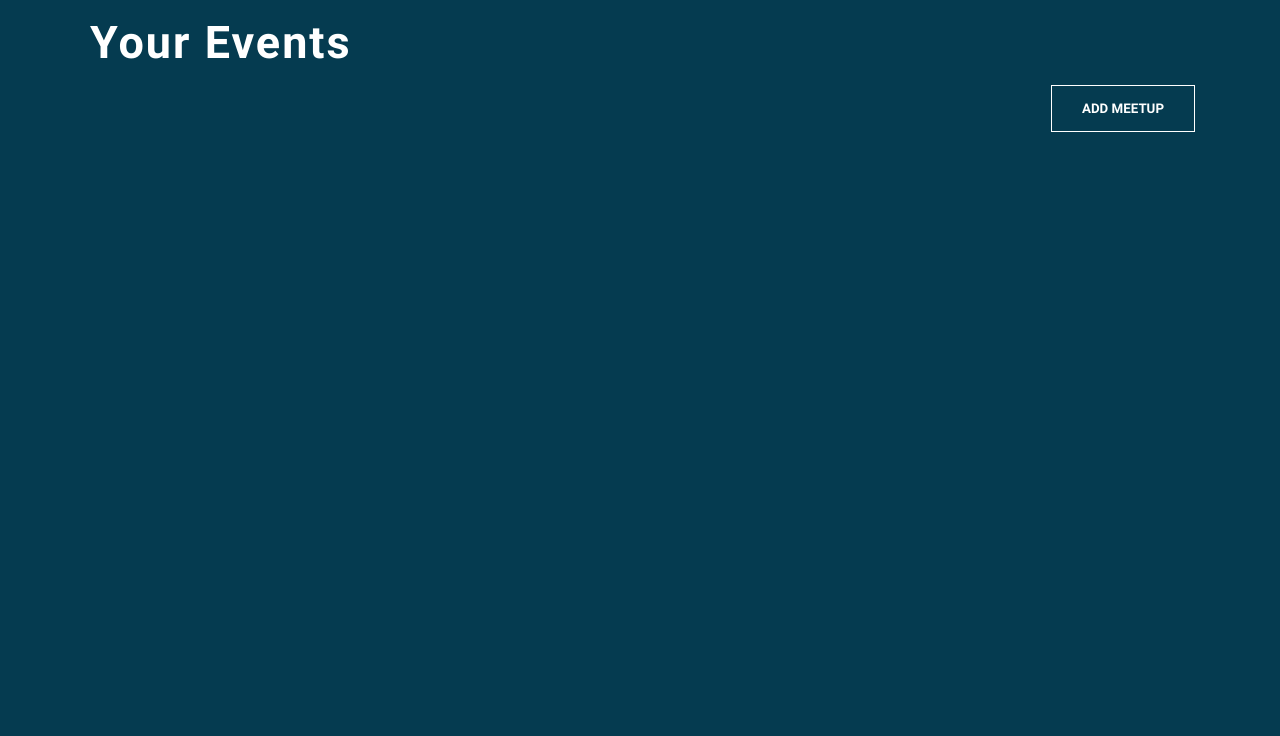
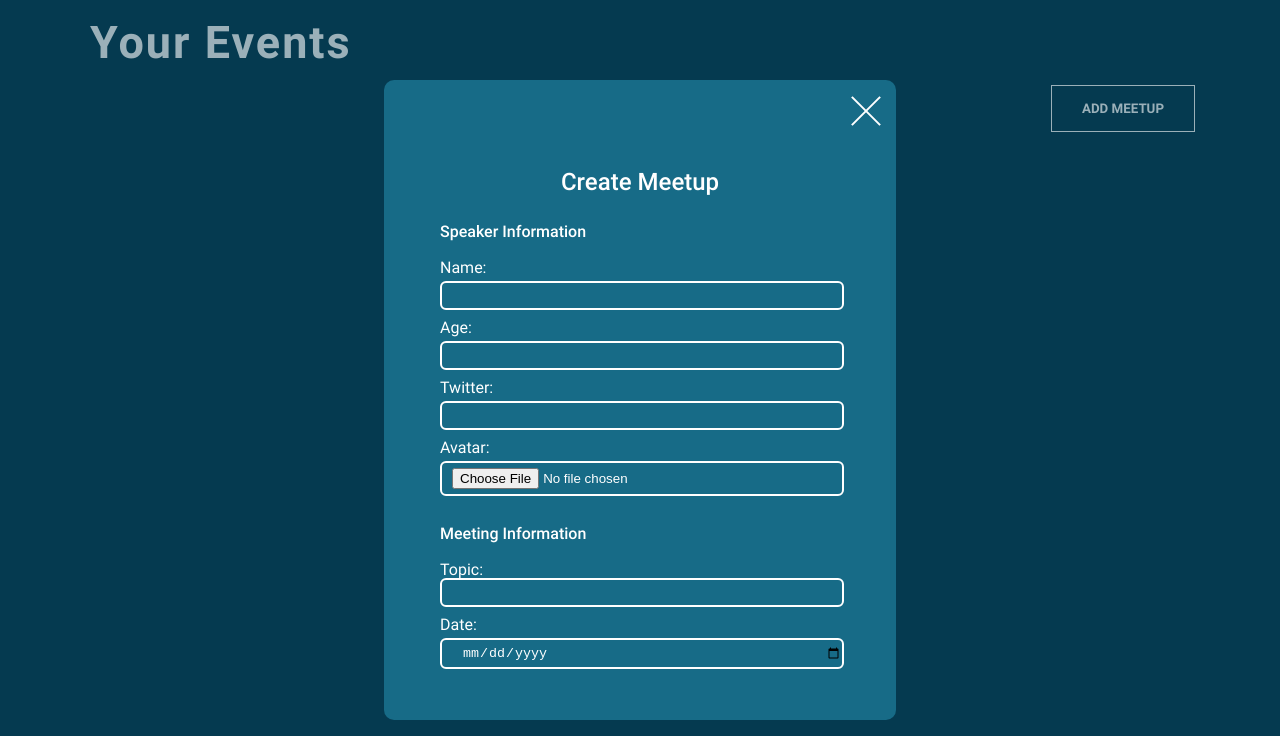
Before and after one commit to TranSang231/javascript, a website built with Parcel: page src/index.html in a window 1280 px wide. Both pictures are taken after a click on the button "ADD MEETUP". Built offline with nearby package versions, Linux system fonts and the light colour scheme.

Commit message:
create form create a  meetup

```diff
--- /dev/null
+++ b/src/assets/css/base/common.css
@@ -0,0 +1,53 @@
+.hidden {
+  display: none;
+}
+
+.appear {
+  display: block;
+}
+
+.background {
+  width: 100vw;
+  height: 100vh;
+  position: fixed;
+  top: 0;
+  background-color: var(--primary-color);
+  opacity: 0.4;
+  z-index: 1000;
+}
+
+.title {
+  font-family: "Roboto-Medium";
+  font-size: 18px;
+  margin-top: 20px;
+  margin-bottom: 20px;
+}
+
+.subtitle {
+  font-family: "Roboto-Medium";
+  font-size: 12px;
+  margin-bottom: 15px;
+  margin-top: 15px;
+}
+
+@media screen and (min-width: 768px) {
+  .title {
+    font-size: 20px;
+    margin-top: 25px;
+    margin-bottom: 25px;
+  }
+}
+
+@media screen and (min-width: 1200px) {
+  .title {
+    font-size: 24px;
+    margin-top: 30px;
+    margin-bottom: 30px;
+  }
+
+  .subtitle {
+    font-size: 16px;
+    margin-bottom: 20px;
+    margin-top: 20px;
+  }
+}
--- a/src/assets/css/base/index.css
+++ b/src/assets/css/base/index.css
@@ -1,3 +1,4 @@
 @import url("./reset.css");
 @import url("./typography.css");
 @import url("./global.css");
+@import url("./common.css");
--- a/src/assets/css/components/button.css
+++ b/src/assets/css/components/button.css
@@ -15,6 +15,43 @@
   transition: all 0.3s ease;
 }
 
+.btn-close {
+  width: 40px;
+  height: 40px;
+  background-color: transparent;
+  align-self: flex-end;
+  flex-shrink: 0;
+  position: relative;
+  padding: 0;
+  border: 0;
+  margin: 10px;
+}
+
+.btn-close:hover {
+  background-color: var(--primary-color);
+  transform: scale(1.1);
+  transition: all 0.4s ease;
+}
+
+.btn-close::before,
+.btn-close::after {
+  content: "";
+  display: block;
+  width: inherit;
+  height: 2px;
+  background-color: var(--ntrl-max-color);
+  position: absolute;
+  top: 50%;
+}
+
+.btn-close::before {
+  transform: rotate(45deg);
+}
+
+.btn-close::after {
+  transform: rotate(-45deg);
+}
+
 @media screen and (min-width: 768px) {
   .button {
     padding: 10px 15px;
--- /dev/null
+++ b/src/assets/css/sections/form-meetup.css
@@ -0,0 +1,89 @@
+.wrap-form {
+  width: 100%;
+  height: 100%;
+  background-color: var(--secondary-color);
+  position: absolute;
+  top: 0;
+  z-index: 2000;
+  display: flex;
+  flex-direction: column;
+}
+
+.form-meetup {
+  width: 260px;
+  align-self: center;
+  border: 2px solid var(--ntrl-max-color);
+  border-radius: 10px;
+  padding: 0 20px;
+  margin-bottom: 40px;
+  overflow-y: scroll;
+}
+
+.form-meetup::-webkit-scrollbar {
+  display: none;
+}
+
+.form-title {
+  text-align: center;
+}
+
+.form-meetup .label {
+  display: block;
+  padding-bottom: 5px;
+}
+
+.form-meetup .form-control {
+  width: 100%;
+  background-color: transparent;
+  border: 2px solid var(--ntrl-max-color);
+  border-radius: 6px;
+  padding: 5px 0;
+  margin-bottom: 10px;
+  text-indent: 10px;
+  color: var(--ntrl-max-color);
+}
+
+.form-meetup .btn-create {
+  display: block;
+  margin: 0 auto 20px auto;
+  border-radius: 10px;
+}
+
+.form-meetup .btn-create:hover {
+  background-color: var(--primary-color);
+}
+
+@media screen and (min-width: 768px) {
+  .wrap-form {
+    width: 50%;
+    height: 80%;
+    top: 50%;
+    left: 50%;
+    transform: translate(-50%, -50%);
+    border-radius: 10px;
+  }
+
+  .form-meetup {
+    border: 0;
+  }
+}
+
+@media screen and (min-width: 1200px) {
+  .wrap-form {
+    width: 40%;
+  }
+
+  .form-meetup {
+    width: 400px;
+  }
+
+  .label {
+    padding-bottom: 6px;
+  }
+
+  .form-control {
+    border-radius: 10px;
+    padding: 10px 0;
+    margin-bottom: 15px;
+  }
+}
--- a/src/assets/css/sections/index.css
+++ b/src/assets/css/sections/index.css
@@ -1,2 +1,3 @@
 @import url("./header.css");
 @import url("./meetups.css");
+@import url("./form-meetup.css");
--- a/src/index.html
+++ b/src/index.html
@@ -1,11 +1,13 @@
 <!DOCTYPE html>
 <html lang="en">
+
 <head>
   <meta charset="UTF-8" />
   <meta name="viewport" content="width=device-width, initial-scale=1.0" />
   <title>Meetup</title>
   <link rel="stylesheet" href="./assets/css/main.css" />
 </head>
+
 <body>
   <header class="header">
     <div class="container">
@@ -22,7 +24,54 @@
         </div>
       </div>
     </section>
+
+    <section class="create-meetup hidden">
+      <div class="background"></div>
+      <div class="wrap-form">
+        <button class="btn-close"></button>
+        <form class="form-meetup" action="">
+          <h2 class="form-title title">Create Meetup</h2>
+
+          <h3 class="subtitle">Speaker Information</h3>
+
+          <label class="label" for="name">Name:</label>
+          <input class="form-control" type="text" name="name" id="name" />
+
+          <label class="label" for="age">Age:</label>
+          <input class="form-control" type="text" name="age" id="age" />
+
+          <label class="label" for="twitter">Twitter:</label>
+          <input class="form-control" type="url" name="twitter" id="twitter" />
+
+          <label class="label" for="avatar">Avatar:</label>
+          <input class="form-control" type="file" accept="images/*" name="avatar" id="avatar" />
+
+          <h3 class="subtitle">Meeting Information</h3>
+
+          <label class="label-" for="topic">Topic:</label>
+          <input class="form-control" type="text" name="topic" id="topic" />
+
+          <label class="label" for="date">Date:</label>
+          <input class="form-control" type="date" name="date" id="date" />
+
+          <label class="label" for="location">Location:</label>
+          <input class="form-control" type="text" name="location" id="location" />
+
+          <label class="label" for="fromtime">Start:</label>
+          <input class="form-control" type="time" name="fromtime" id="fromtime" />
+
+          <label class="label" for="endtime">End:</label>
+          <input class="form-control" type="time" name="endtime" id="endtime" />
+
+          <label class="label" for="note">Note:</label>
+          <textarea class="form-control" name="note" id="note" cols="30" rows="10"></textarea>
+
+          <button class="button btn-create" type="submit">Create</button>
+        </form>
+      </div>
+    </section>
   </main>
   <script src="./index.js"></script>
 </body>
+
 </html>
--- a/src/index.js
+++ b/src/index.js
@@ -0,0 +1,13 @@
+const create_Meetup = document.querySelector('.create-meetup');
+const btn_create = document.querySelectorAll('.btn-create');
+const btn_close = document.querySelector('.wrap-form .btn-close')
+
+// Appear a form
+btn_create[0].addEventListener('click', () => {
+    create_Meetup.classList.add("appear");
+});
+
+// Hide a form
+btn_close.addEventListener('click', () => {
+    create_Meetup.classList.remove("appear");
+})
```
Lines whose indentation alone changed are shown as unchanged.
